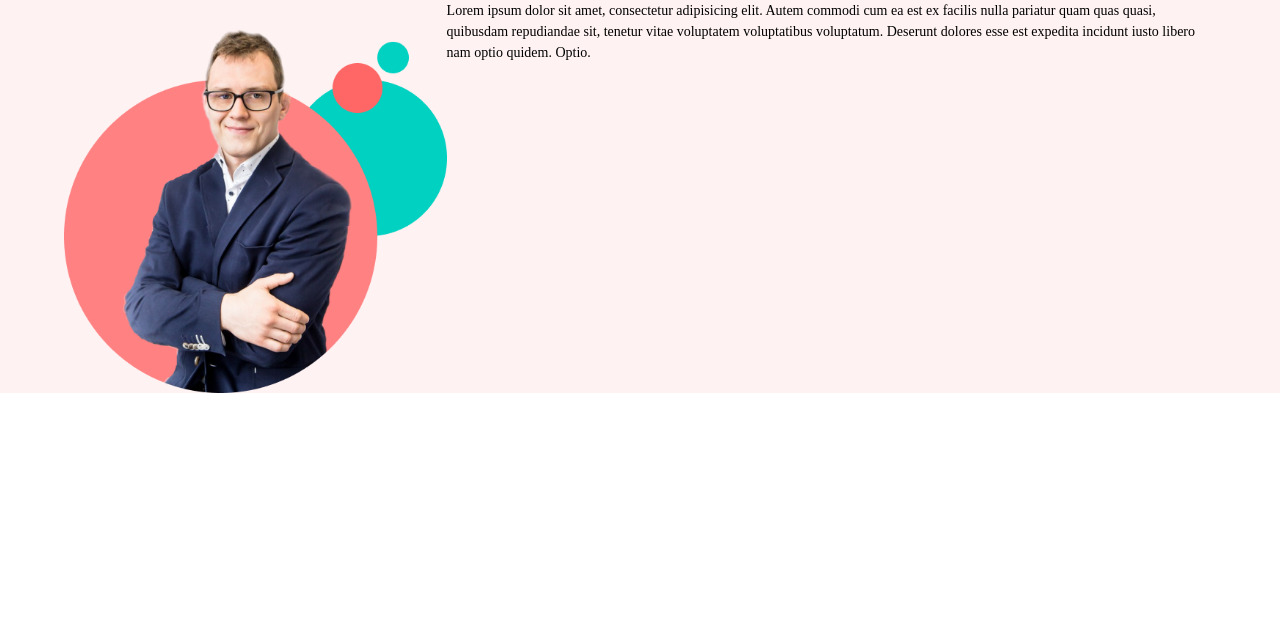
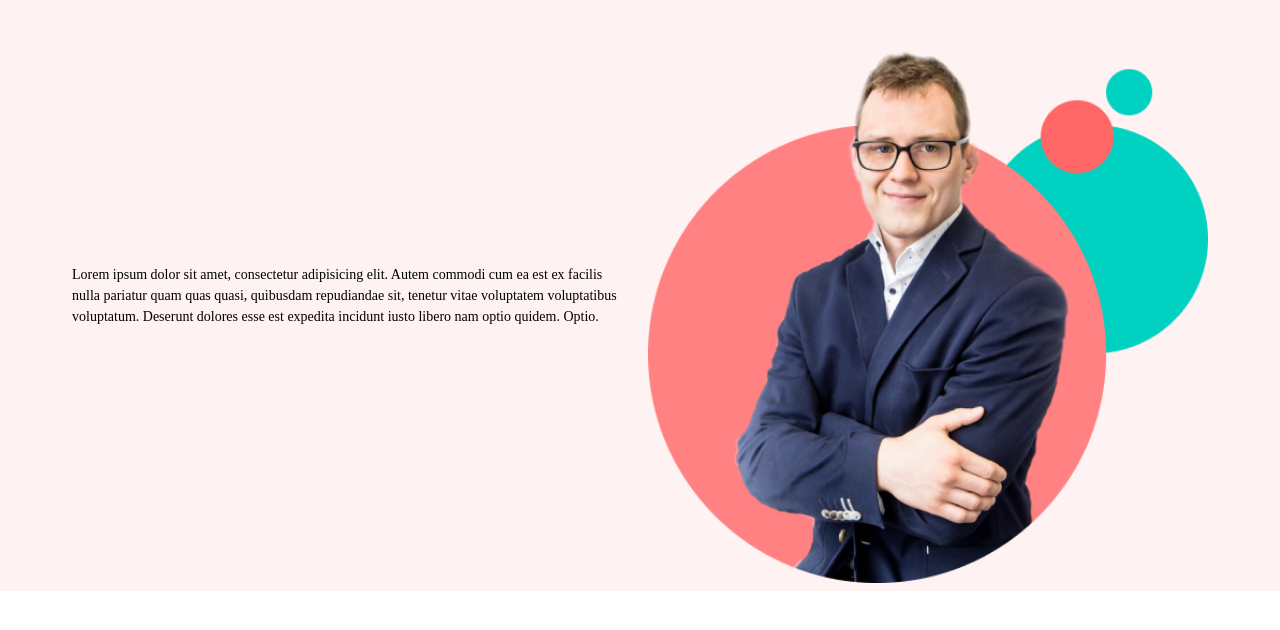
Before and after one commit to GrzegorzDokowicz/portfolio, a Gatsby site: page / in a window 1280 px wide. Built offline with nearby package versions, Linux system fonts and the light colour scheme; Gatsby itself is replaced by a stand-in of ours.

Commit message:
Added working flexbox and BEM to views\main\index.js

```diff
--- a/src/views/main/index.js
+++ b/src/views/main/index.js
@@ -7,16 +7,21 @@ import Text from "../../components/page-elements/text"
 
 const Main = () => {
   return (
-    <ResponsivePageContainer className={"main-container"}>
+    <ResponsivePageContainer className={"landing-view"}>
+      <div className="landing-view__container landing-view__container--right">
         <div className="hero-image">
           <Image fileName={"HeroImage.png"}/>
         </div>
+      </div>
+      <div className="landing-view__container landing-view__container--left">
         <div className="text-area">
           <Text type={"paragraph"}>
             Lorem ipsum dolor sit amet, consectetur adipisicing elit. Autem commodi cum ea est ex facilis nulla pariatur
-          quam quas quasi, quibusdam repudiandae sit, tenetur vitae voluptatem voluptatibus voluptatum. Deserunt dolores
+            quam quas quasi, quibusdam repudiandae sit, tenetur vitae voluptatem voluptatibus voluptatum. Deserunt
+            dolores
             esse est expedita incidunt iusto libero nam optio quidem. Optio.
           </Text>
+        </div>
       </div>
     </ResponsivePageContainer>
   )
--- a/src/views/main/style.scss
+++ b/src/views/main/style.scss
@@ -1,15 +1,45 @@
 @import './../../styles/main-styles';
 
-.main-container{
+.landing-view {
+  width: 100%;
+  min-height: 500px;
   display: flex;
   flex-direction: row;
+  align-items: center;
+  justify-content: center;
 
-  @include mobile{
+  &__container {
+    display: flex;
+    width: 100%;
+    margin: size(1);
+
+    &--right {
+      order: 1;
+    }
+
+    &--left {
+      order: 0;
+    }
+  }
+
+  @include mobile {
     flex-direction: column;
+    &__container {
+      margin: mobileSize(1);
+
+      &--right {
+        order: 0;
+      }
+
+      &--left {
+        order: 1;
+      }
+    }
   }
 }
 
-.hero-image{
-  width: 800px;
+
+.hero-image {
+  width: 100%;
   height: 100%;
 }
```
Also changed, not shown: src/pages/page2.js (deleted, +0 -12 lines). Lines whose indentation alone changed are shown as unchanged.
